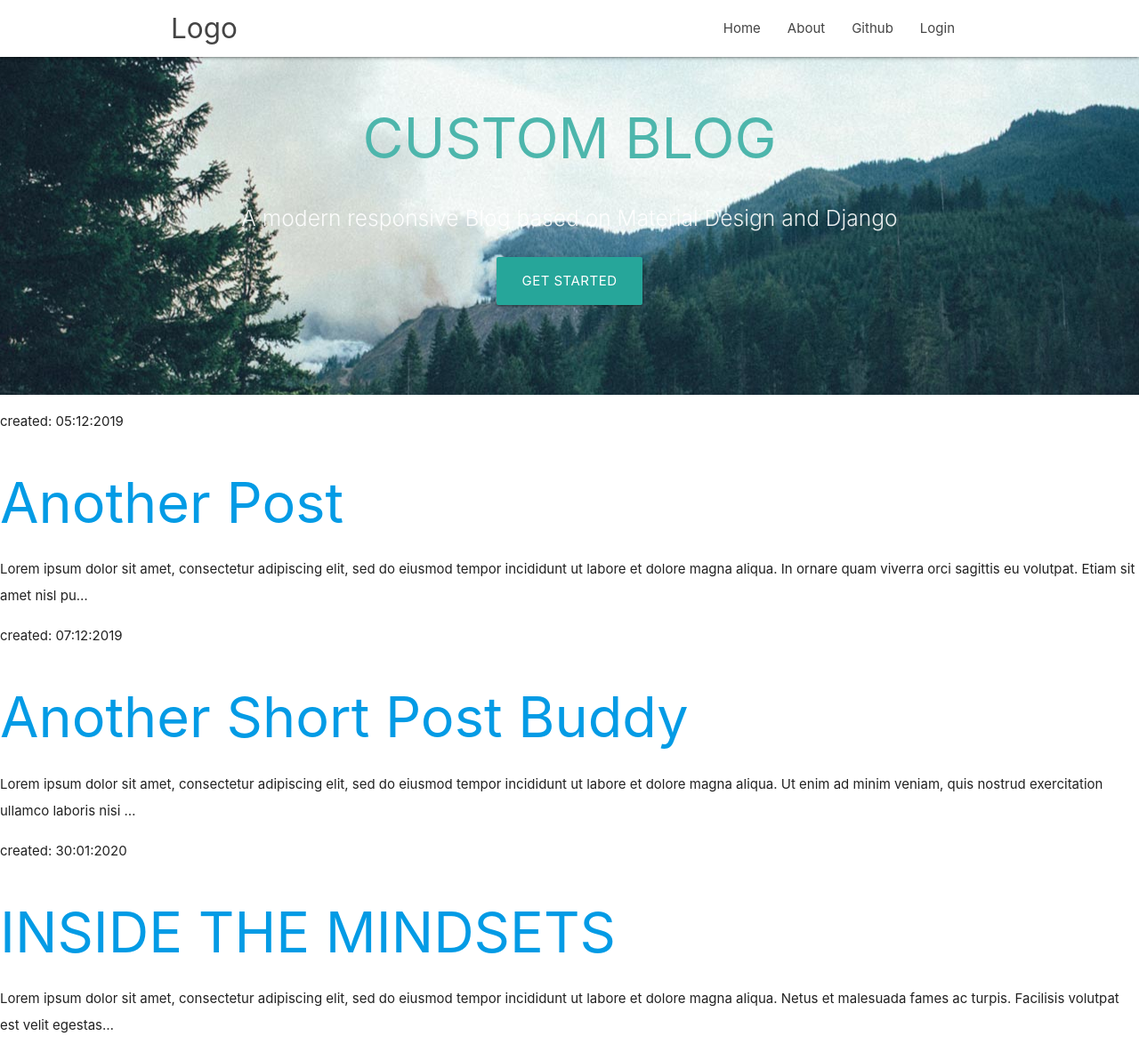
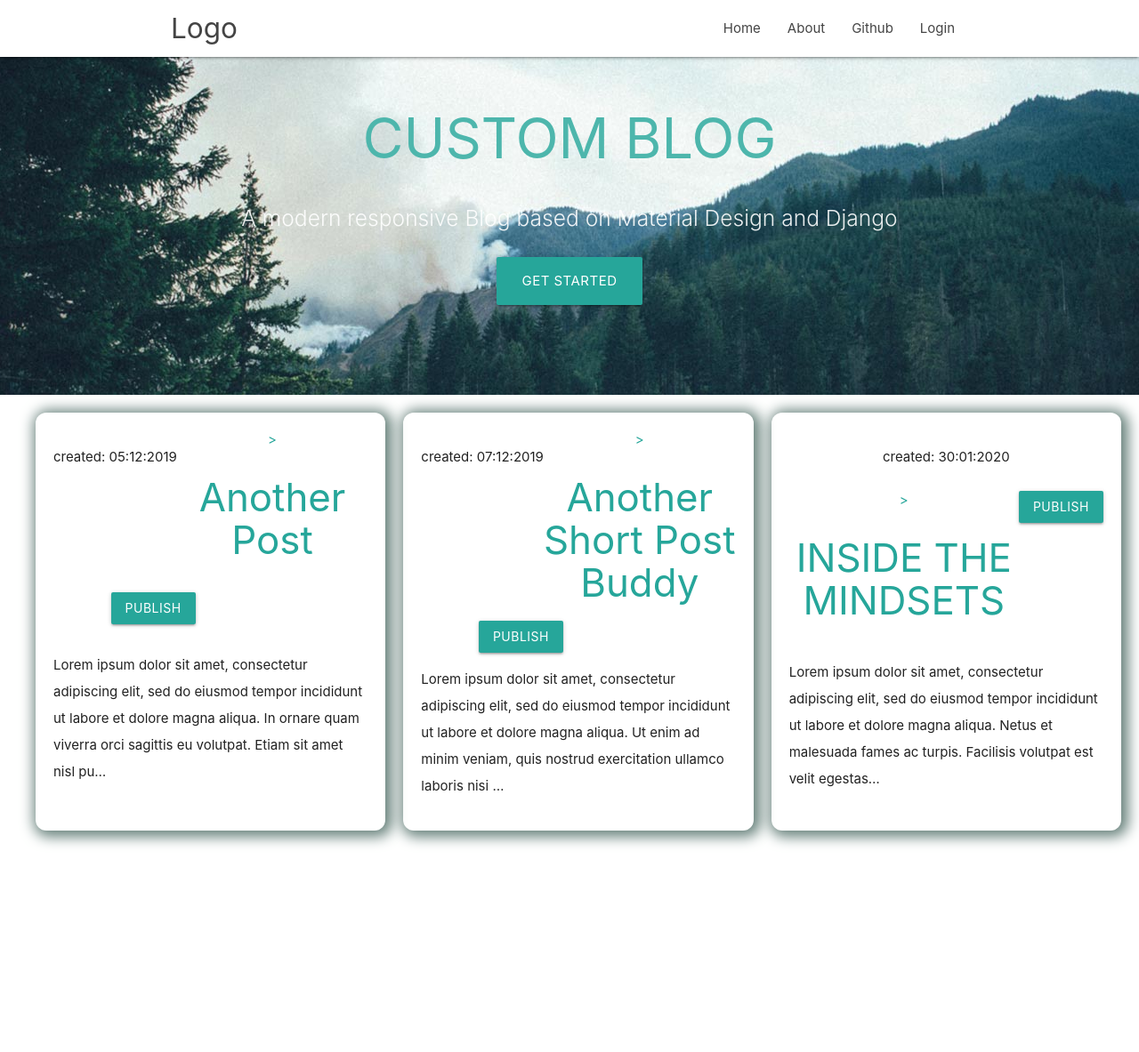
Before and after one commit to Epicdavid/custom-DjangoBlog, a Django app: template blog/templates/blog/drafts.html in a window 1280 px wide. Shown: the whole page at 89% size. After the commit the page ends 951 px from the top, so only its background shows below. Run offline with Django 3.2, Linux system fonts and the light colour scheme; the template is opened without the code that fills it: values that come from a table or form of the project are taken from there, others are empty; data comes from the database, SQL or seed files in the repository; both versions use the stored data as it was after the commit; some libraries are stand-ins or nearby versions.

Commit message:
added publish button on draft page

```diff
--- a/blog/templates/blog/drafts.html
+++ b/blog/templates/blog/drafts.html
@@ -1,11 +1,17 @@
 {% extends "blog/base.html" %}
 {% block body %}
+
+  <div class="flex-container">
   {% for post in post_list %}
-    <div class="blog-post">
+    <div class="box">
         <p>created: {{ post.created|date:"d:m:Y" }}</p>
-        <h1><a href="{% url 'blog:post_detail' pk=post.pk %}">{{post.title}}</a></h1>
-        <p>{{ post.text|safe|truncatechars:200 }}</p>
+        <div class="post-title">><h3 class="posttitle"><a class="post-title" href="{% url 'blog:post_detail' pk=post.pk %}">{{post.title}}</a></h3>
+        </div>
+        <div><a class="btn btn-success" href="{% url 'blog:publish' pk=post.pk %}">Publish</a></div>
+
+
+          <p>{{ post.text|safe|truncatechars:200 }}</p>
     </div>
-
   {% endfor %}
+</div>
 {% endblock body %}
--- a/blog/templates/blog/post-details.html
+++ b/blog/templates/blog/post-details.html
@@ -22,7 +22,9 @@
     </div>
     <hr>
     {% else %}
+    <div>
         <a class="btn btn-success" href="{% url 'blog:publish' pk=post.pk %}">Publish</a>
+    </div>
     {%endif%}
     <img src="{{post.image.url}}" alt="" height="450" width="100%">
     <p class="post-content">{{post.text|safe|linebreaksbr}}</p>
--- a/blog/templates/blog/post-list.html
+++ b/blog/templates/blog/post-list.html
@@ -15,7 +15,7 @@ img {
         <div class="box">
 
             <img src="{{post.image.url}}" alt="img">
-            <h class="main-title"><a href="{%url 'blog:post_detail' pk=post.pk %}">{{post.title}}</a></h>
+            <h3 class="main-title"><a href="{%url 'blog:post_detail' pk=post.pk %}">{{post.title}}</a></h3>
             <p class="post-text">{{post.text|safe|truncatechars:200}}<span><a class="btn btn-info" href="{% url 'blog:post_detail' pk=post.pk %}">Read More</a></span>
             </p>
             <p class="post-date">Published on: {{post.published|date:"D M Y"}}</p><br>
```
Also changed, not shown: db.sqlite3.
